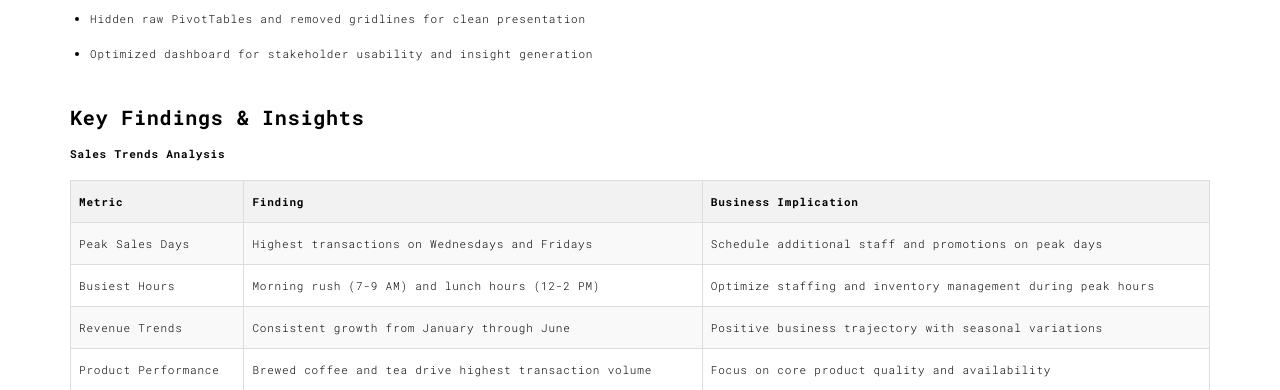
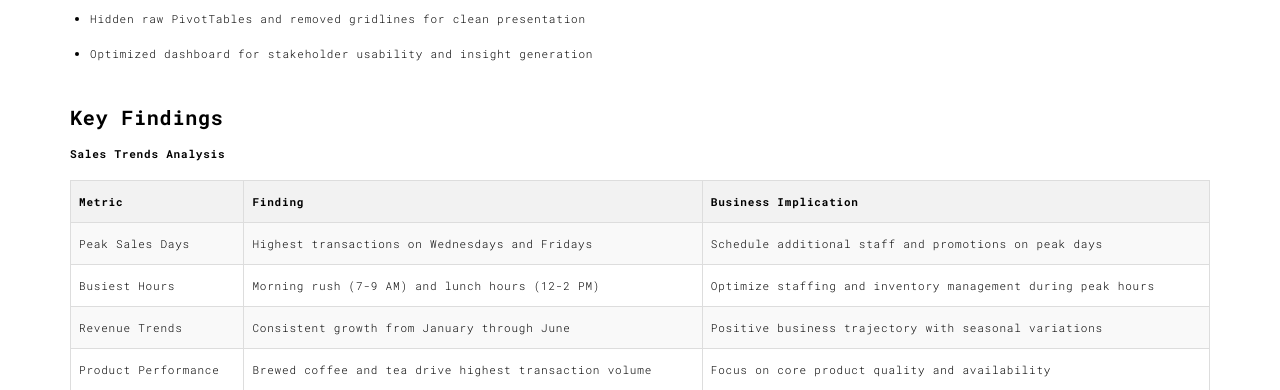
Before and after one commit to pochiman/PythonDeveloper, a Flask app: template S19_Web_Development_with_Python/web_server/templates/work013.html in a window 1280 px wide. Shown: the part 2117-2507 px from the top of the page. Run offline with Flask 3, Linux system fonts and the light colour scheme; the template is opened without the code that fills it, so the values that code supplies are empty; some libraries are stand-ins or nearby versions.

Commit message:
initial commit

```diff
--- a/S19_Web_Development_with_Python/web_server/templates/work013.html
+++ b/S19_Web_Development_with_Python/web_server/templates/work013.html
@@ -269,7 +269,7 @@
         </div>
 
         <div class="project-section">
-          <h3>Key Findings & Insights</h3>
+          <h3>Key Findings</h3>
 
           <h4>Sales Trends Analysis</h4>
           <table class="analysis-table">
```
